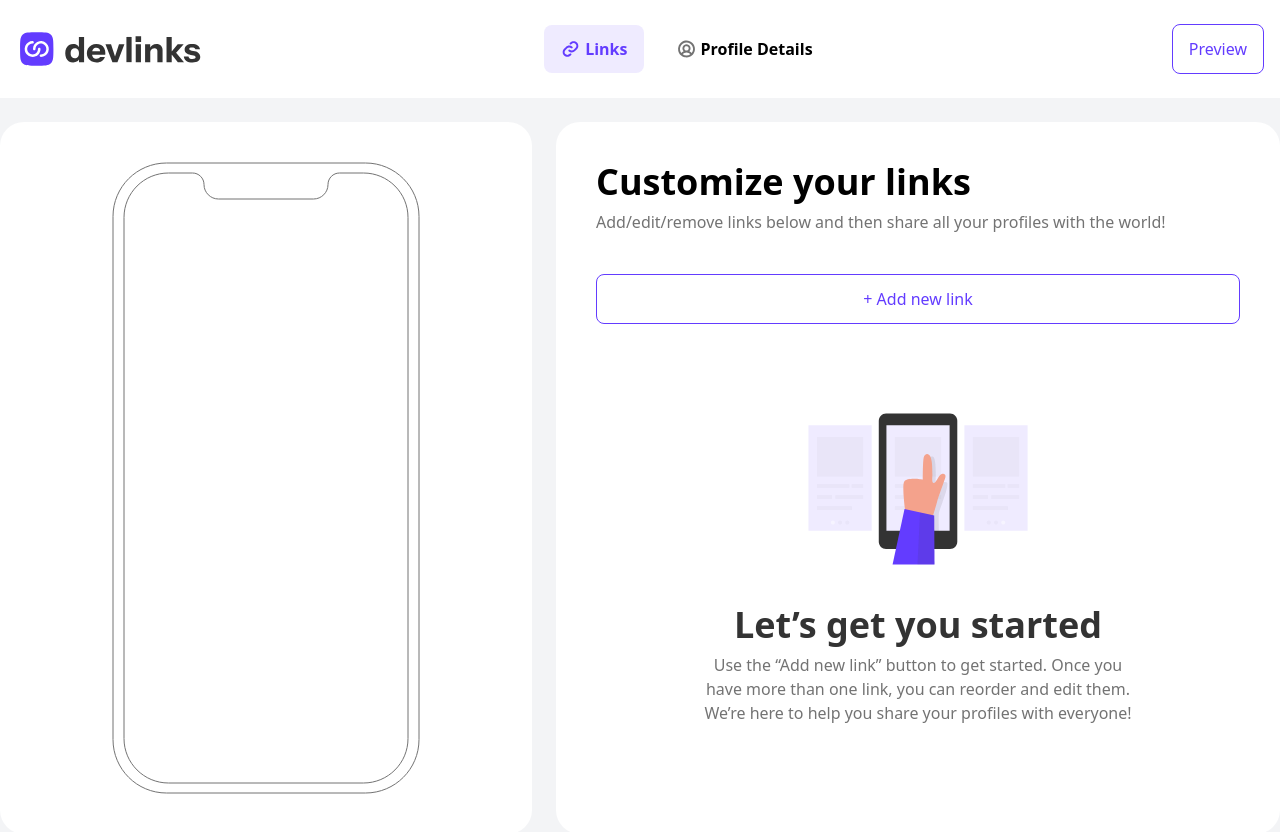
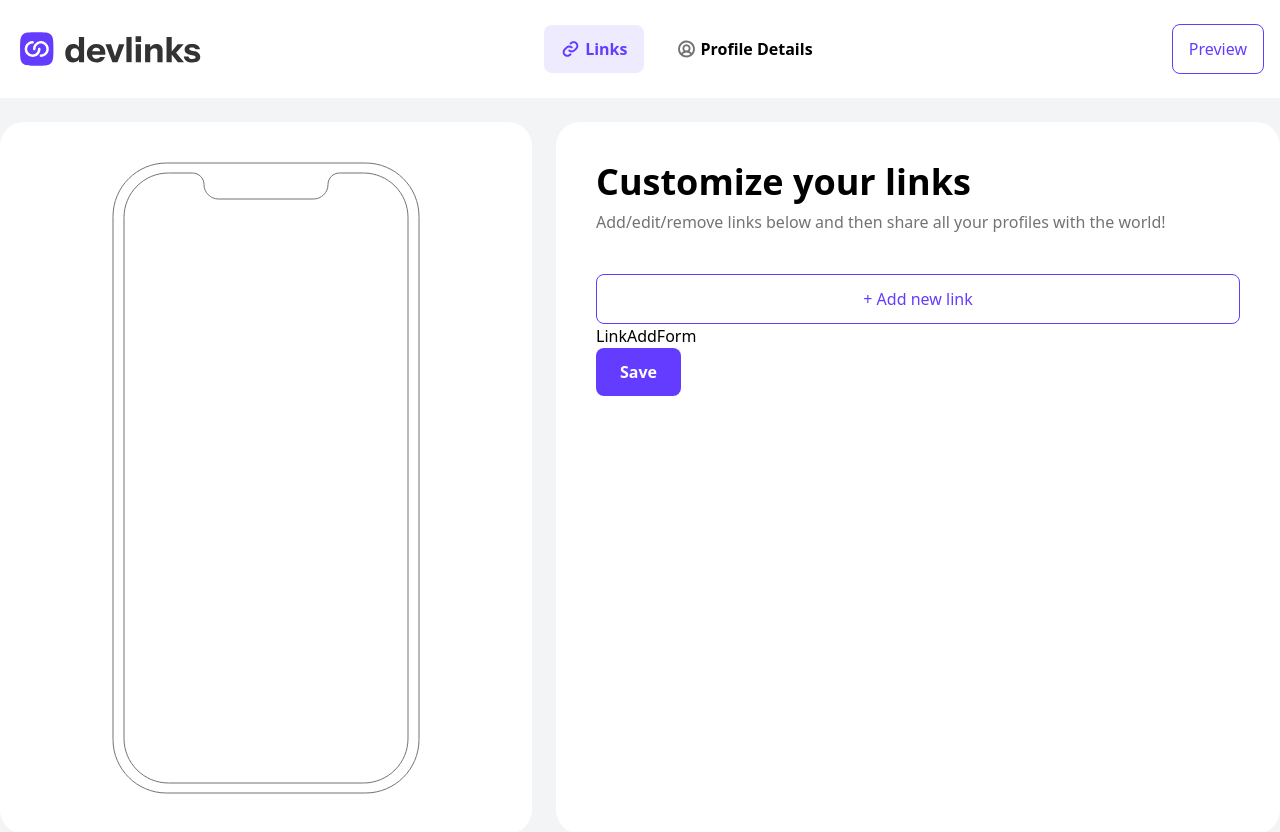
Before and after one commit to riteshkumarldh/dev-links, a React (Vite) app: page / in a window 1280 px wide. Shown: the top 832 px of the page. Built offline with nearby package versions, Linux system fonts and the light colour scheme.

Commit message:
added link form component

```diff
--- a/src/components/Button.jsx
+++ b/src/components/Button.jsx
@@ -1,6 +1,7 @@
-export default function Button({ children, className }) {
+export default function Button({ children, className, disabled }) {
   return (
     <button
+      disabled={disabled}
       className={`py-3 w-full rounded-lg transition-all duration-200 outline-none focus:ring-4 focus:ring-bl-200  ${className}`}
     >
       {children}
--- /dev/null
+++ b/src/components/LinkAddForm.jsx
@@ -0,0 +1,3 @@
+export default function LinkAddForm() {
+  return <div>LinkAddForm</div>;
+}
--- a/src/components/LinksForm.jsx
+++ b/src/components/LinksForm.jsx
@@ -1,8 +1,12 @@
+import { useState } from "react";
+
 import Button from "./Button";
 import LinkAddInfo from "./LinkAddInfo";
 import LinksFormTop from "./LinksFormTop";
+import LinkAddForm from "./LinkAddForm";
 
 export default function LinksForm() {
+  const [isClicked, setIsClicked] = useState(true);
   return (
     <div className="flex-1 bg-white p-10 rounded-3xl">
       <LinksFormTop />
@@ -10,7 +14,18 @@ export default function LinksForm() {
         + Add new link
       </Button>
 
-      <LinkAddInfo />
+      <form>
+        {isClicked ? <LinkAddForm /> : <LinkAddInfo />}
+
+        <div>
+          <Button
+            disabled={!isClicked}
+            className="bg-bl-300 w-max px-6 text-white font-semibold hover:bg-bl-200 disabled:bg-bl-200"
+          >
+            Save
+          </Button>
+        </div>
+      </form>
     </div>
   );
 }
```
